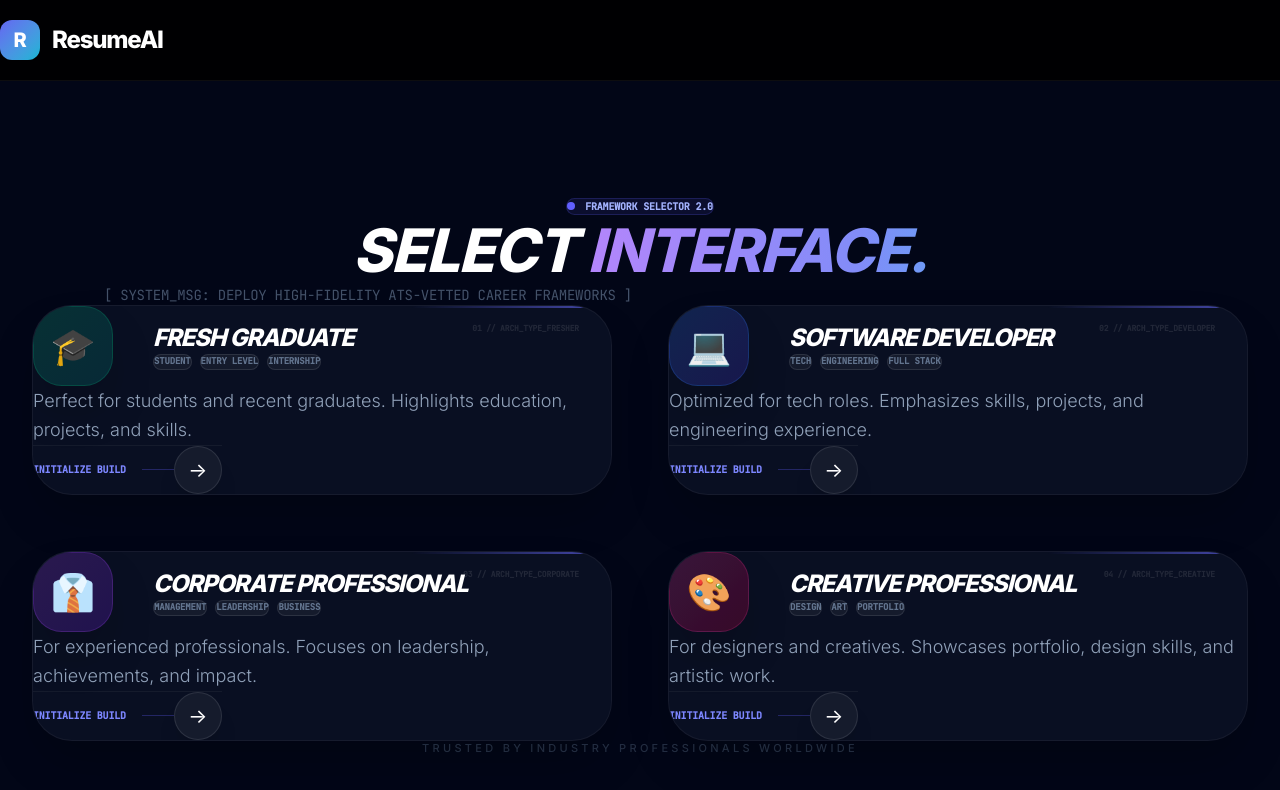
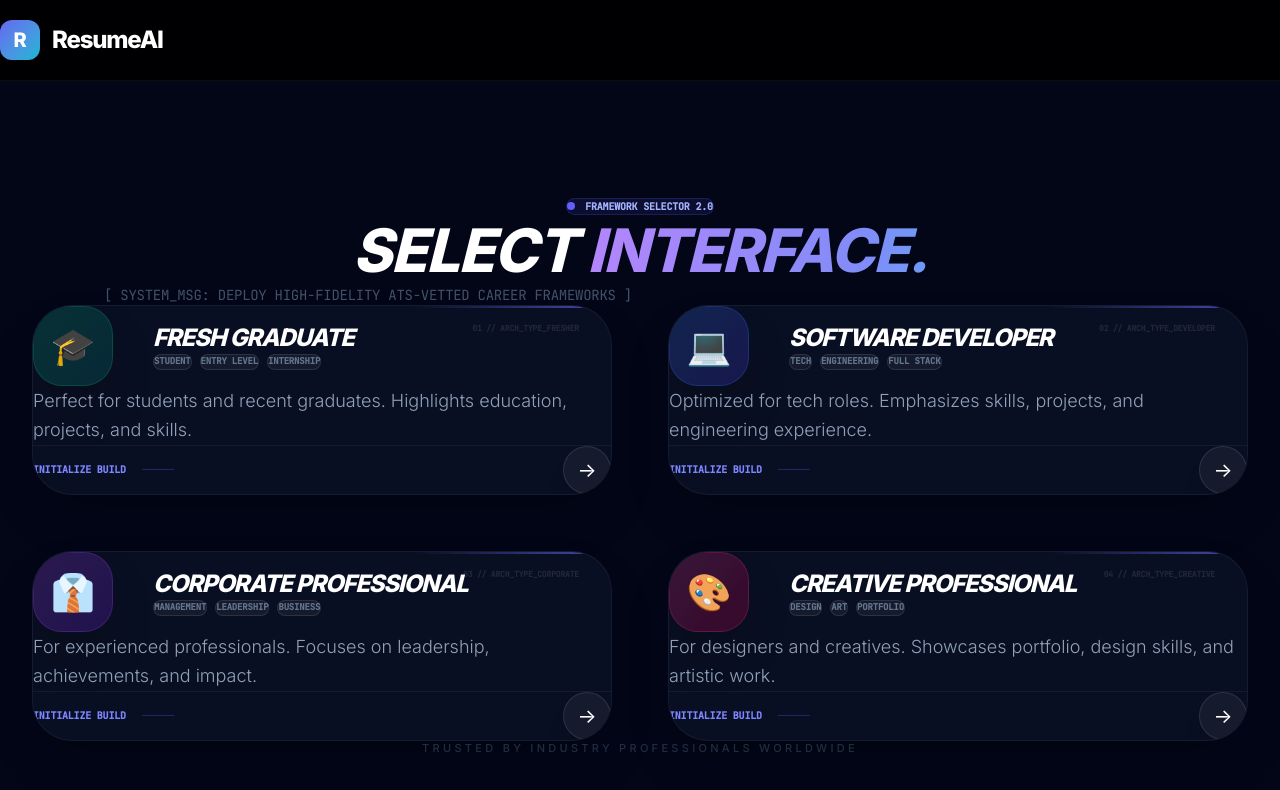
Before and after one commit to amreshanand/Resume-builder, a React (Vite) app in the folder client/: page /templates in a window 1280 px wide. Shown: the top 790 px of the page. Built offline with nearby package versions, Linux system fonts and the light colour scheme; no server answers.

Commit message:
fix(ui): convert template button to div to resolve Safari/Chrome flex padding bug causing clipping

```diff
--- a/client/src/pages/TemplatesPage.jsx
+++ b/client/src/pages/TemplatesPage.jsx
@@ -88,10 +88,18 @@ export default function TemplatesPage() {
 
                 <div className="grid grid-cols-1 md:grid-cols-2 gap-10 lg:gap-14">
                     {TEMPLATES.map((template, i) => (
-                        <button
+                        <div
                             key={template.id}
+                            role="button"
+                            tabIndex={0}
                             onClick={() => handleSelect(template)}
-                            className="group relative bg-[#0f172a]/60 hover:bg-[#1e293b]/60 border border-white/5 hover:border-indigo-500/30 rounded-[2.5rem] p-10 pb-12 md:p-14 md:pb-16 text-left transition-all duration-500 cursor-pointer fade-in flex flex-col h-full shadow-2xl tech-card active:scale-[0.98]"
+                            onKeyDown={(e) => {
+                                if (e.key === 'Enter' || e.key === ' ') {
+                                    e.preventDefault();
+                                    handleSelect(template);
+                                }
+                            }}
+                            className="group relative bg-[#0f172a]/60 hover:bg-[#1e293b]/60 border border-white/5 hover:border-indigo-500/30 rounded-[2.5rem] p-10 pb-12 md:p-14 md:pb-16 text-left transition-all duration-500 cursor-pointer fade-in flex flex-col h-full shadow-2xl tech-card active:scale-[0.98] focus:outline-none focus:ring-2 focus:ring-indigo-500/50"
                             style={{ animationDelay: `${i * 100}ms` }}
                         >
                             <div className="flex flex-col sm:flex-row items-start sm:items-center gap-10 mb-10">
@@ -128,7 +136,7 @@ export default function TemplatesPage() {
                             <div className="absolute top-4 right-8 monospace text-[8px] text-white/10 font-bold group-hover:text-indigo-500/20 transition-colors">
                                 0{i + 1} // ARCH_TYPE_{template.id.toUpperCase()}
                             </div>
-                        </button>
+                        </div>
                     ))}
                 </div>
 
```
